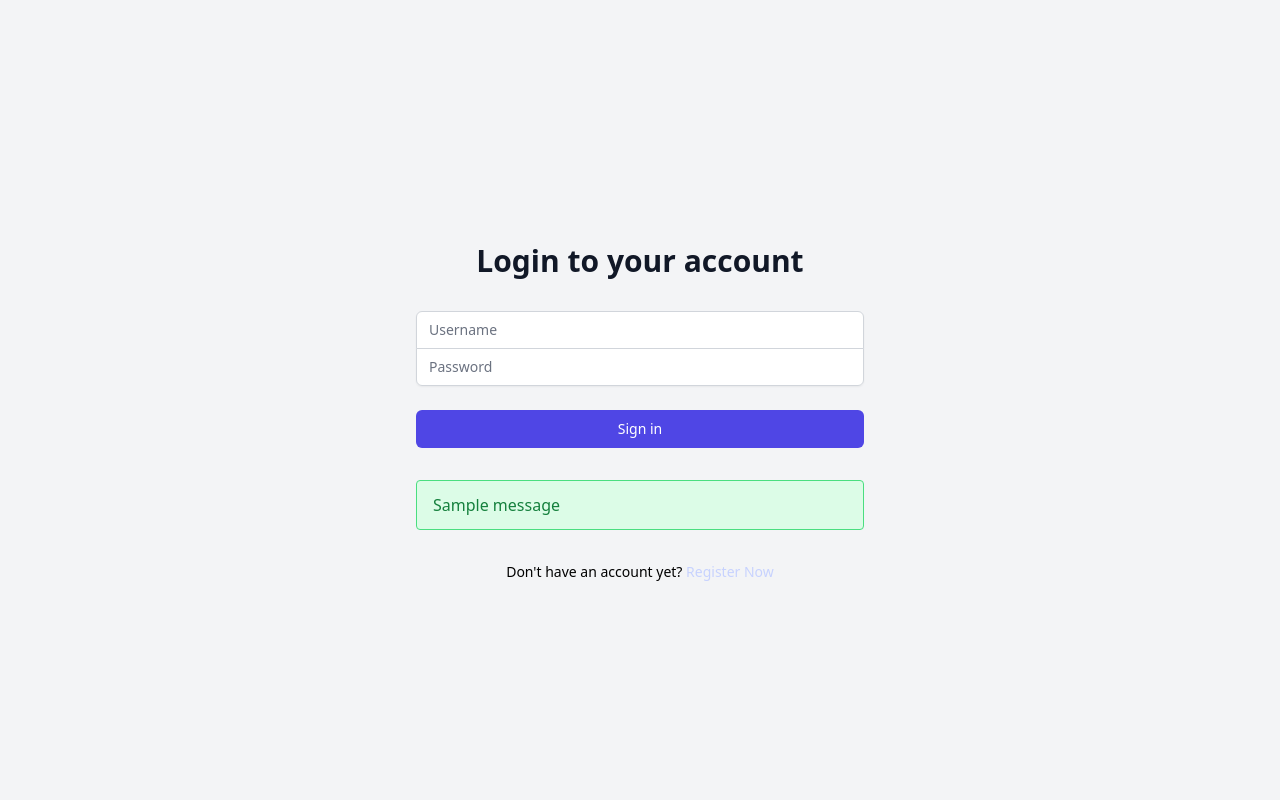
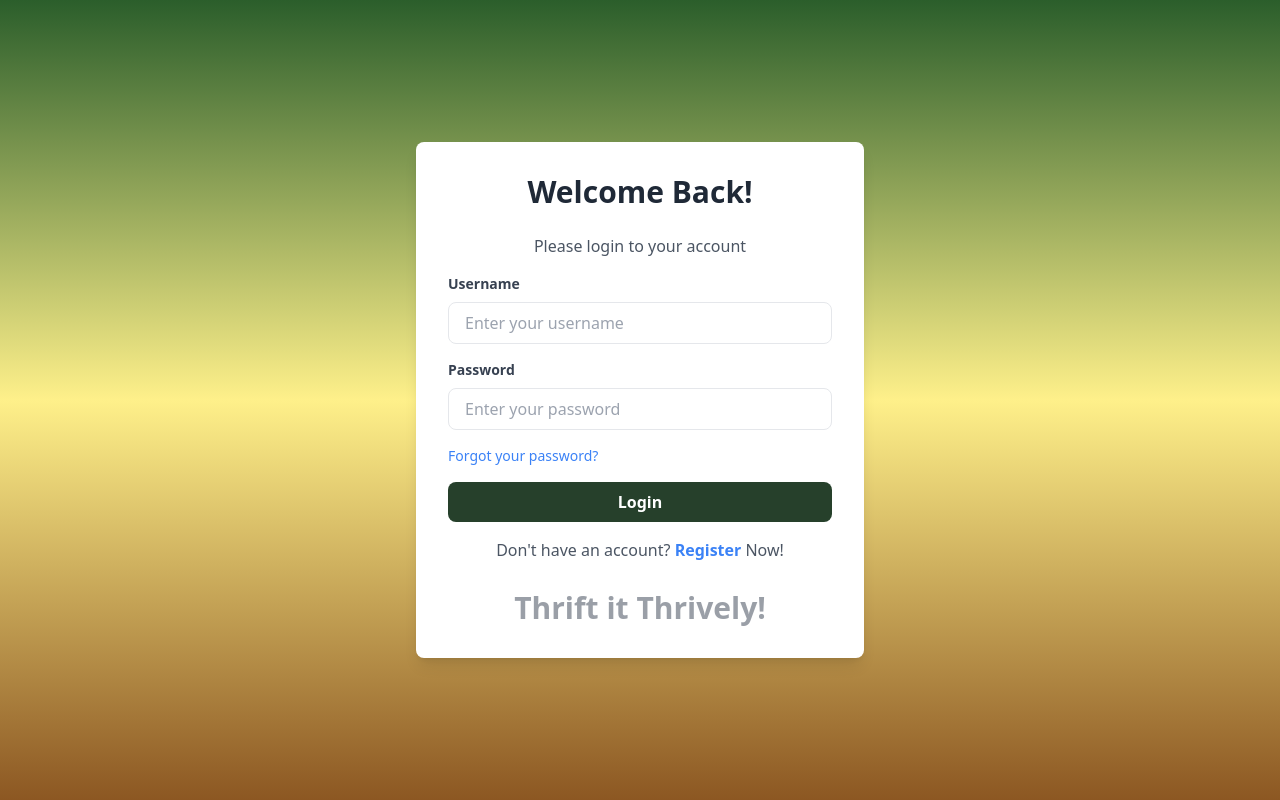
Before and after one commit to felfelita/moory-thrift, a Django app: page /login/ in a window 1280 px wide. Run offline with Django 5.2, Linux system fonts and the light colour scheme; tables that the repository leaves empty hold one stand-in row (values such as "Sample post"); one stand-in notice (Sample message) is shown; some libraries are stand-ins or nearby versions.

Commit message:
done coding

```diff
--- a/main/templates/card_product.html
+++ b/main/templates/card_product.html
@@ -16,7 +16,7 @@
     </div>
 
     <!-- Custom Shape Thrift Entry Card -->
-    <div class="relative top-5 bg-gradient-to-r from-yellow-50 via-pink-50 to-green-50 shadow-xl mb-6 flex flex-col border-4 border-[#964B00] transform hover:scale-105 transition-all duration-300 ease-in-out p-6 rounded-[3rem]">
+    <div class="relative top-5 bg-gray-300 shadow-xl mb-6 flex flex-col border-4 border-[#964B00] transform hover:scale-105 transition-all duration-300 ease-in-out p-6 rounded-[3rem]">
         <!-- Header with Asymmetrical Shape -->
         <div class="bg-gradient-to-r from-yellow-200 via-pink-300 to-green-300 text-gray-900 p-5 rounded-tl-[2rem] rounded-br-[4rem] border-b-4 border-yellow-300 transform -rotate-2 hover:rotate-0 transition-transform duration-300">
             <h3 class="font-bold text-2xl mb-1">{{thrift_entry.name}}</h3>
@@ -24,7 +24,7 @@
         </div>
 
         <!-- Description Section with Curved Edges -->
-        <div class="p-5 bg-white rounded-tr-[3rem] rounded-bl-[2rem] shadow-lg transform hover:rotate-1 transition-transform duration-300">
+        <div class="p-5 bg-[#edd5d5] rounded-tr-[3rem] rounded-bl-[2rem] shadow-lg transform hover:rotate-1 transition-transform duration-300">
             <p class="font-semibold text-lg mb-3 text-pink-700">Description</p>
             <p class="text-gray-700 mb-4">
                 <span class="text-sm text-pink-700 inline-block py-2 px-3 rounded-full bg-pink-100 text-center align-middle">
--- a/main/templates/login.html
+++ b/main/templates/login.html
@@ -5,62 +5,43 @@
 {% endblock meta %}
 
 {% block content %}
-<div class="min-h-screen flex items-center justify-center w-screen bg-gray-100 py-12 px-4 sm:px-6 lg:px-8">
-  <div class="max-w-md w-full space-y-8">
-    <div>
-      <h2 class="mt-6 text-center text-black text-3xl font-extrabold text-gray-900">
-        Login to your account
-      </h2>
-    </div>
-    <form class="mt-8 space-y-6" method="POST" action="">
+<div class="min-h-screen bg-gradient-to-b from-[#2b5e2b] via-yellow-200 to-[#8c5722] flex items-center justify-center px-4">
+    <div class="bg-white p-8 rounded-lg shadow-lg w-full max-w-md">
+        <h2 class="text-3xl font-bold text-center text-gray-800 mb-6">Welcome Back!</h2>
+        <p class="text-center text-gray-600 mb-4">Please login to your account</p>
+
+        <form method="POST">
             {% csrf_token %}
-      <input type="hidden" name="remember" value="true">
-      <div class="rounded-md shadow-sm -space-y-px">
-        <div>
-          <label for="username" class="sr-only">Username</label>
-          <input id="username" name="username" type="text" required class="appearance-none rounded-none relative block w-full px-3 py-2 border border-gray-300 placeholder-gray-500 text-gray-900 rounded-t-md focus:outline-none focus:ring-indigo-500 focus:border-indigo-500 focus:z-10 sm:text-sm" placeholder="Username">
-        </div>
-        <div>
-          <label for="password" class="sr-only">Password</label>
-          <input id="password" name="password" type="password" required class="appearance-none rounded-none relative block w-full px-3 py-2 border border-gray-300 placeholder-gray-500 text-gray-900 rounded-b-md focus:outline-none focus:ring-indigo-500 focus:border-indigo-500 focus:z-10 sm:text-sm" placeholder="Password">
-        </div>
+            <div class="mb-4">
+                <label for="username" class="block text-gray-700 text-sm font-bold mb-2">Username</label>
+                <input type="text" name="username" id="username" class="w-full px-4 py-2 border rounded-lg focus:outline-none focus:ring-2 focus:ring-indigo-400 focus:border-transparent" placeholder="Enter your username" required>
             </div>
 
-      <div>
-        <button type="submit" class="group relative w-full flex justify-center py-2 px-4 border border-transparent text-sm font-medium rounded-md text-white bg-indigo-600 hover:bg-indigo-700 focus:outline-none focus:ring-2 focus:ring-offset-2 focus:ring-indigo-500">
-          Sign in
+            <div class="mb-4">
+                <label for="password" class="block text-gray-700 text-sm font-bold mb-2">Password</label>
+                <input type="password" name="password" id="password" class="w-full px-4 py-2 border rounded-lg focus:outline-none focus:ring-2 focus:ring-indigo-400 focus:border-transparent" placeholder="Enter your password" required>
+            </div>
+
+            <div class="flex items-center justify-between mb-4">
+                <a href="#" class="text-sm text-blue-500 hover:underline">Forgot your password?</a>
+            </div>
+
+            <div class="mb-4">
+                <button type="submit" class="w-full bg-[#26402b] hover:bg-[#57825f] text-white font-bold py-2 px-4 rounded-lg transition duration-300">
+                    Login
                 </button>
             </div>
         </form>
 
-    {% if messages %}
-    <div class="mt-4">
-      {% for message in messages %}
-      {% if message.tags == "success" %}
-            <div class="bg-green-100 border border-green-400 text-green-700 px-4 py-3 rounded relative" role="alert">
-                <span class="block sm:inline">{{ message }}</span>
+        <div class="text-center">
+            <p class="text-gray-600">Don't have an account? <a href="{% url 'main:register' %}" class="text-blue-500 font-bold hover:underline">Register</a> Now!</p>
         </div>
-        {% elif message.tags == "error" %}
-            <div class="bg-red-100 border border-red-400 text-red-700 px-4 py-3 rounded relative" role="alert">
-                <span class="block sm:inline">{{ message }}</span>
-            </div>
-        {% else %}
-            <div class="bg-blue-100 border border-blue-400 text-blue-700 px-4 py-3 rounded relative" role="alert">
-                <span class="block sm:inline">{{ message }}</span>
-            </div>
-        {% endif %}
-      {% endfor %}
-    </div>
-    {% endif %}
 
-    <div class="text-center mt-4">
-      <p class="text-sm text-black">
-        Don't have an account yet?
-        <a href="{% url 'main:register' %}" class="font-medium text-indigo-200 hover:text-indigo-300">
-          Register Now
-        </a>
-      </p>
+        <!-- Dekorasi tambahan -->
+        <div class="mt-7 text-center">
+          <h1 class="text-3xl font-extrabold text-gray-700 opacity-50">
+              Thrift it Thrively!
+          </h1>
       </div>
   </div>
-</div>
-{% endblock content %}
+{% endblock %}
--- a/main/urls.py
+++ b/main/urls.py
@@ -1,5 +1,5 @@
 from django.urls import path
-from main.views import show_main, create_thrift_entry, show_xml, show_json, show_xml_by_id, show_json_by_id, register, login_user, logout_user, edit_thrift, delete_thrift
+from main.views import show_main, create_thrift_entry, show_xml, show_json, show_xml_by_id, show_json_by_id, register, login_user, logout_user, edit_thrift, delete_thrift, contact_us
 
 
 
@@ -18,4 +18,5 @@
     path('logout/', logout_user, name='logout'),
     path('edit-thrift/<uuid:id>', edit_thrift, name='edit_thrift'),
     path('delete/<uuid:id>', delete_thrift, name='delete_thrift'),
+    path('contact/', contact_us, name='contact_us'),
 ]
--- a/main/views.py
+++ b/main/views.py
@@ -103,3 +103,6 @@
     thrift = ThriftEntry.objects.get(pk = id)
     thrift.delete()
     return HttpResponseRedirect(reverse('main:show_main'))
+
+def contact_us(request):
+    return render(request, "contact_us.html")
```
Also changed, not shown: main/templates/contact_us.html (added, +16 -0 lines), main/templates/create_thrift_entry.html (+4 -4 lines), main/templates/register.html (+4 -4 lines), templates/navbar.html (+44 -46 lines), static/image/empty1.png (deleted), static/image/ornaments/bracelet.webp (deleted), static/image/ornaments/foto.jpeg (deleted), static/image/ornaments/pants.webp (deleted), static/image/ornaments/rings.png (deleted). Lines whose indentation alone changed are shown as unchanged.
